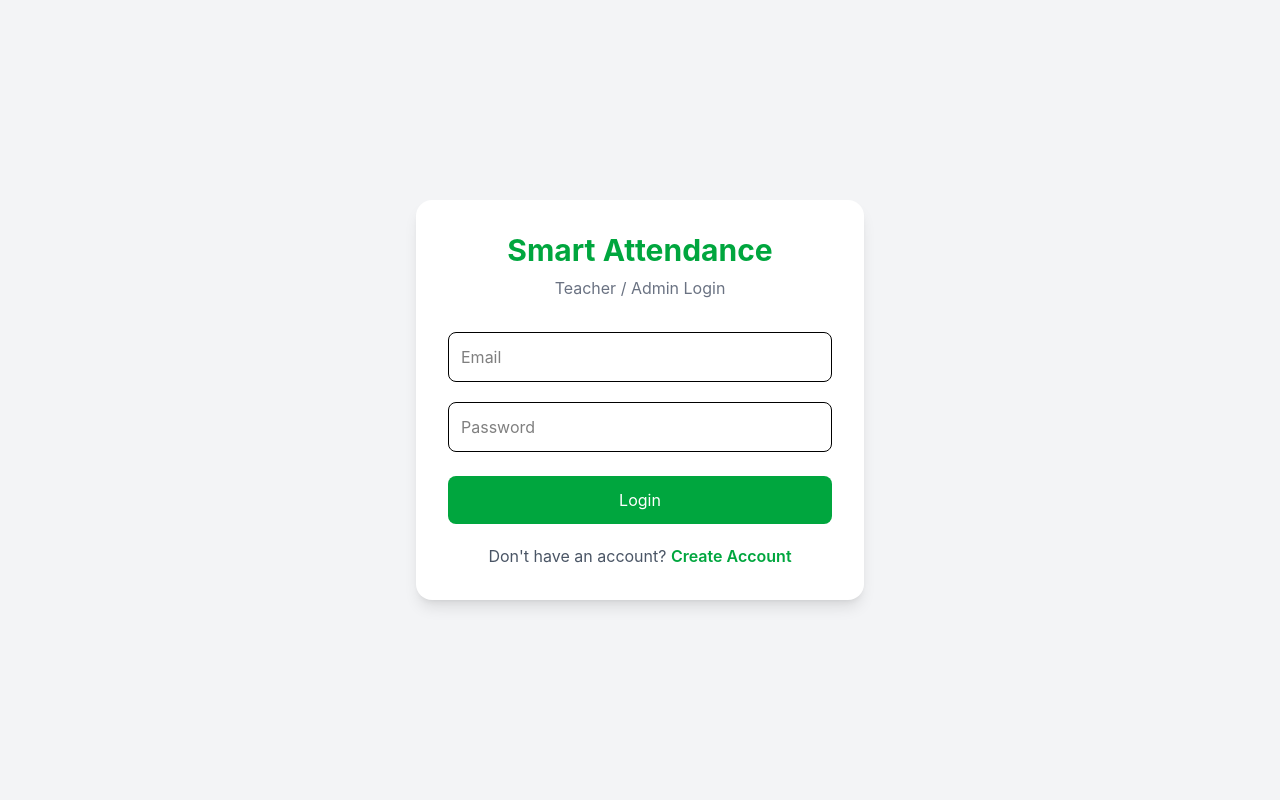
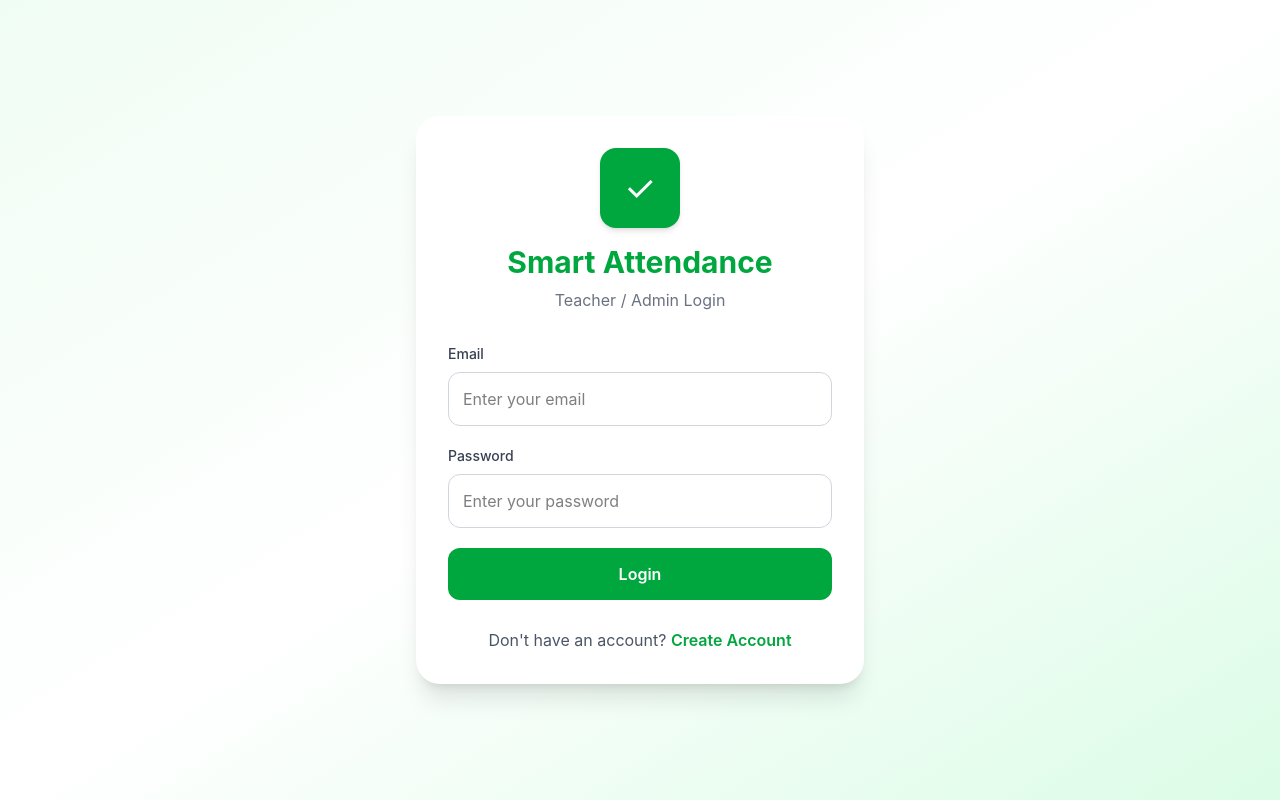
Before and after one commit to 25A31A05IG/Smart-attendance-system, a React (Vite) app in the folder client/: page / in a window 1280 px wide. Built offline with nearby package versions, Linux system fonts and the light colour scheme.

Commit message:
Login.jsx

```diff
--- a/client/src/pages/Login.jsx
+++ b/client/src/pages/Login.jsx
@@ -2,39 +2,27 @@ import { useState, useEffect } from "react";
 import { useNavigate, Link } from "react-router-dom";
 import API from "../api/axios";
 
-
 function Login() {
-
 
   const navigate = useNavigate();
 
-
   const [email, setEmail] = useState("");
-
   const [password, setPassword] = useState("");
 
-
-
   // Clear previous user session when login page opens
-  useEffect(()=>{
+  useEffect(() => {
 
     localStorage.removeItem("token");
 
     localStorage.removeItem("user");
 
-  },[]);
-
-
-
-
+  }, []);
 
   const handleLogin = async (e) => {
 
     e.preventDefault();
 
-
     try {
-
 
       const response = await API.post("/auth/login", {
 
@@ -44,142 +32,135 @@ function Login() {
 
       });
 
-
-
       console.log(response.data);
 
-
-
       // Save current user token
-
       localStorage.setItem(
-
         "token",
-
         response.data.token
-
       );
 
-
-
       // Save current user details
-
       localStorage.setItem(
-
         "user",
-
         JSON.stringify(response.data.user)
-
       );
-
-
 
       navigate("/dashboard");
 
-
-
     } catch (error) {
 
-
       console.log(
-
         error.response?.data || error.message
-
       );
 
-
       alert("Login Failed");
-
 
     }
 
   };
 
-
-
-
-
   return (
 
+    <div className="min-h-screen bg-gradient-to-br from-green-50 via-white to-green-100 flex items-center justify-center px-4 py-8">
 
-    <div className="min-h-screen flex items-center justify-center bg-gray-100">
+      <div className="w-full max-w-md bg-white rounded-3xl shadow-xl p-6 sm:p-8">
 
+        {/* Logo / App Name */}
 
-      <div className="bg-white w-full max-w-md p-8 rounded-2xl shadow-lg">
+        <div className="text-center mb-8">
 
+          <div className="mx-auto mb-4 w-16 h-16 sm:w-20 sm:h-20 rounded-2xl bg-green-600 flex items-center justify-center shadow-md">
 
+            <span className="text-white text-3xl sm:text-4xl">
+              ✓
+            </span>
 
-        <h1 className="text-3xl font-bold text-center text-green-600">
+          </div>
+
+          <h1 className="text-2xl sm:text-3xl font-bold text-green-600">
 
             Smart Attendance
 
           </h1>
 
-
-
-
-        <p className="text-center text-gray-500 mt-2">
+          <p className="text-gray-500 mt-2 text-sm sm:text-base">
 
             Teacher / Admin Login
 
           </p>
 
+        </div>
 
 
-
+        {/* Login Form */}
 
         <form
-
           onSubmit={handleLogin}
-
-          className="mt-8"
-
+          className="space-y-5"
         >
 
+          {/* Email */}
 
+          <div>
+
+            <label className="block text-sm font-medium text-gray-700 mb-2">
+
+              Email
+
+            </label>
 
             <input
 
               type="email"
 
-            placeholder="Email"
+              placeholder="Enter your email"
 
-            className="w-full border p-3 rounded-lg mb-5"
+              className="w-full border border-gray-300 p-3.5 rounded-xl outline-none focus:ring-2 focus:ring-green-500 focus:border-green-500 transition"
 
               value={email}
 
-            onChange={(e)=>setEmail(e.target.value)}
+              onChange={(e) => setEmail(e.target.value)}
 
             />
 
+          </div>
 
 
+          {/* Password */}
 
+          <div>
+
+            <label className="block text-sm font-medium text-gray-700 mb-2">
+
+              Password
+
+            </label>
 
             <input
 
               type="password"
 
-            placeholder="Password"
+              placeholder="Enter your password"
 
-            className="w-full border p-3 rounded-lg mb-6"
+              className="w-full border border-gray-300 p-3.5 rounded-xl outline-none focus:ring-2 focus:ring-green-500 focus:border-green-500 transition"
 
               value={password}
 
-            onChange={(e)=>setPassword(e.target.value)}
+              onChange={(e) => setPassword(e.target.value)}
 
             />
 
+          </div>
 
 
-
-
+          {/* Login Button */}
 
           <button
 
             type="submit"
 
-            className="w-full bg-green-600 text-white p-3 rounded-lg hover:bg-green-700"
+            className="w-full bg-green-600 text-white py-3.5 rounded-xl font-semibold text-base hover:bg-green-700 active:scale-[0.98] transition"
 
           >
 
@@ -187,23 +168,14 @@ function Login() {
 
           </button>
 
-
-
-
         </form>
 
 
+        {/* Register */}
 
-
-
-
-
-        <p className="text-center mt-5 text-gray-600">
-
+        <p className="text-center mt-7 text-gray-600 text-sm sm:text-base">
 
           Don't have an account?{" "}
-
-
 
           <Link
 
@@ -217,24 +189,14 @@ function Login() {
 
           </Link>
 
-
-
         </p>
-
-
-
 
       </div>
 
-
-
     </div>
-
 
   );
 
-
 }
 
-
 export default Login;
```
Lines whose indentation alone changed are shown as unchanged.
